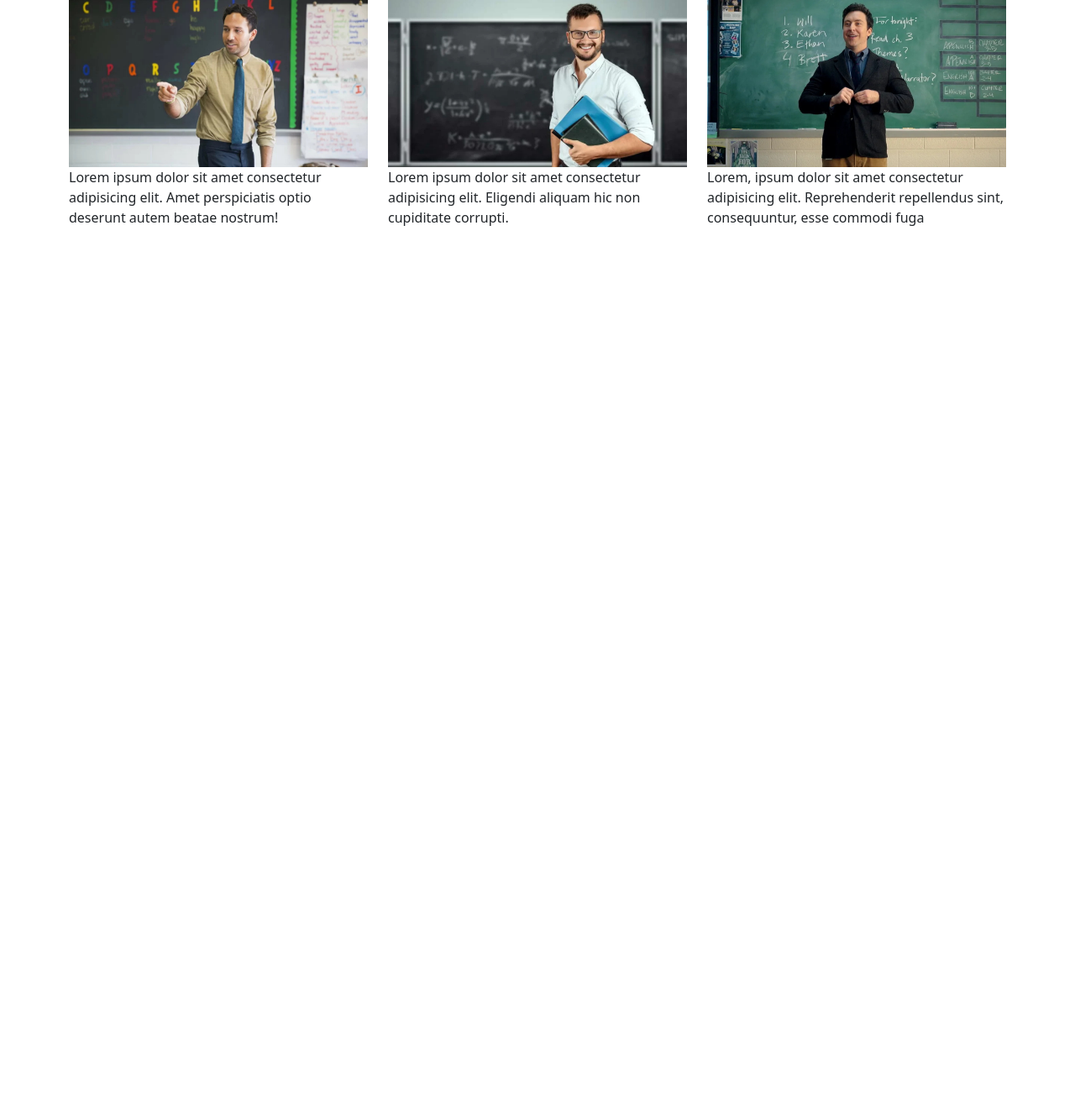
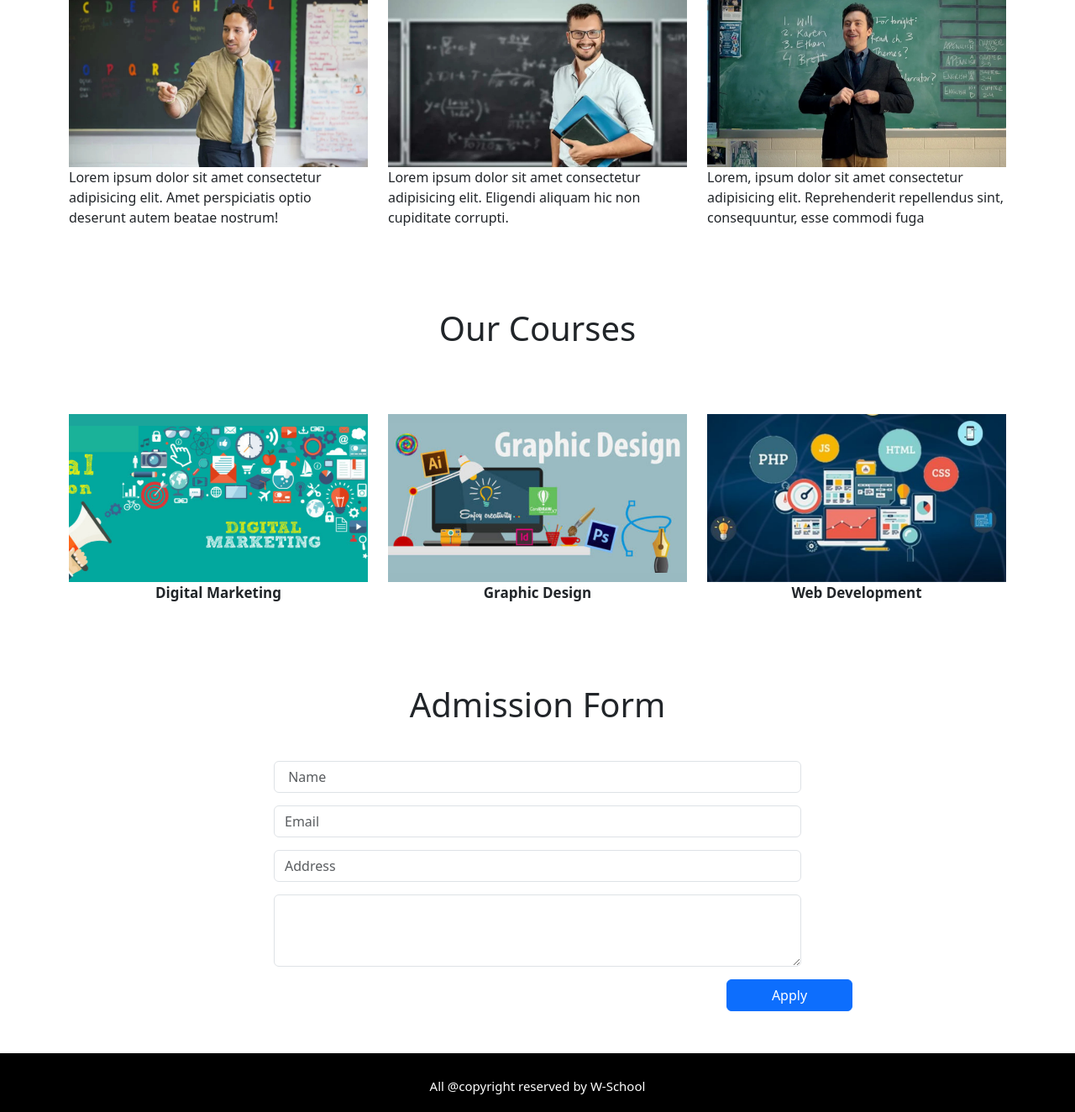
Before and after one commit to HShan99/Student_Management_System-PHP, a PHP site: page / in a window 1280 px wide. Shown: the part 1111-2435 px from the top of the page at 84% size. Before the commit the page ends 1380 px from the top, so only its background shows below. Run offline with PHP 8.4, Linux system fonts and the light colour scheme.

Commit message:
create main structure in site

```diff
--- a/index.php
+++ b/index.php
@@ -71,6 +71,75 @@
     </div>
 
 
+    <center>
+        <h1>Our Courses</h1>
+    </center>
+
+    <div class="container">
+        <div class="row">
+            <div class="col-md-4">
+                <img class="course" src="images/digital_marketing.png" alt="image">
+                <p class="course_description">Digital Marketing</p>
+            </div>
+            <div class="col-md-4">
+                <img class="course" src="images/graphic_design.png" alt="image">
+                <p class="course_description">Graphic Design</p>
+            </div>
+            <div class="col-md-4">
+                <img class="course" src="images/web_development.png" alt="image">
+                <p class="course_description">Web Development</p>
+            </div>
+        </div>
+
+    </div>
+
+    <center>
+        <h1>Admission Form</h1>
+    </center>
+
+    <div align="center" class="form_details" style="padding-top: 20px;">
+        <form>
+            <div class="form-group row" style="padding-top: 15px;">
+                <label class=" col-lg-3 col-form-label"></label>
+                <div class="col-sm-6">
+                    <input type="text" class="form-control custom-input-width" placeholder=" Name">
+                </div>
+            </div>
+
+            <div class="form-group row" style="padding-top: 15px;">
+                <label class=" col-lg-3 col-form-label"></label>
+                <div class="col-sm-6">
+                    <input type="email" class="form-control custom-input-width" placeholder="Email">
+                </div>
+            </div>
+
+            <div class="form-group row" style="padding-top: 15px;">
+                <label class="col-lg-3 col-form-label"></label>
+                <div class="col-sm-6">
+                    <input type=text" class="form-control custom-input-width" placeholder="Address">
+                </div>
+            </div>
+
+            <div class="form-group row" style="padding-top: 15px;">
+                <label class="col-lg-3 col-form-label"></label>
+                <div class="col-sm-6">
+                    <textarea class="form-control" id="exampleFormControlTextarea1" rows="3">
+                </textarea>
+                </div>
+            </div>
+            <button type="submit" class="btn btn-primary"
+                style="margin-top: 15px; margin-left:600px; width:150px;">Apply</button>
+    </div>
+    </form>
+
+    <div>
+        <footer class="footer">
+            <h3 class="footer_text">All @copyright reserved by W-School</h3>
+        </footer>
+    </div>
+
+
+
 
 
 
--- a/style.css
+++ b/style.css
@@ -1,7 +1,8 @@
-* {
+body {
+  margin: 0;
   padding: 0;
-  margin: 0;
-}
+  overflow-x: hidden;
+
 .logo {
   font-size: 25px;
   position: relative;
@@ -66,3 +67,24 @@ ul li a {
 center {
   padding-top: 80px;
 }
+.course {
+  width: 100%;
+  height: 200px;
+}
+.course_description {
+  text-align: center;
+  font-size: 17px;
+  font-weight: bold;
+}
+.footer {
+  margin-top: 50px;
+  background-color: black;
+  width: 100%;
+  height: 70px;
+}
+.footer_text {
+  text-align: center;
+  color: white;
+  font-size: 15px;
+  padding-top: 30px;
+}
```
Also changed, not shown: images/digital_marketing.png (added), images/graphic_design.png (added), images/web_development.png (added).
